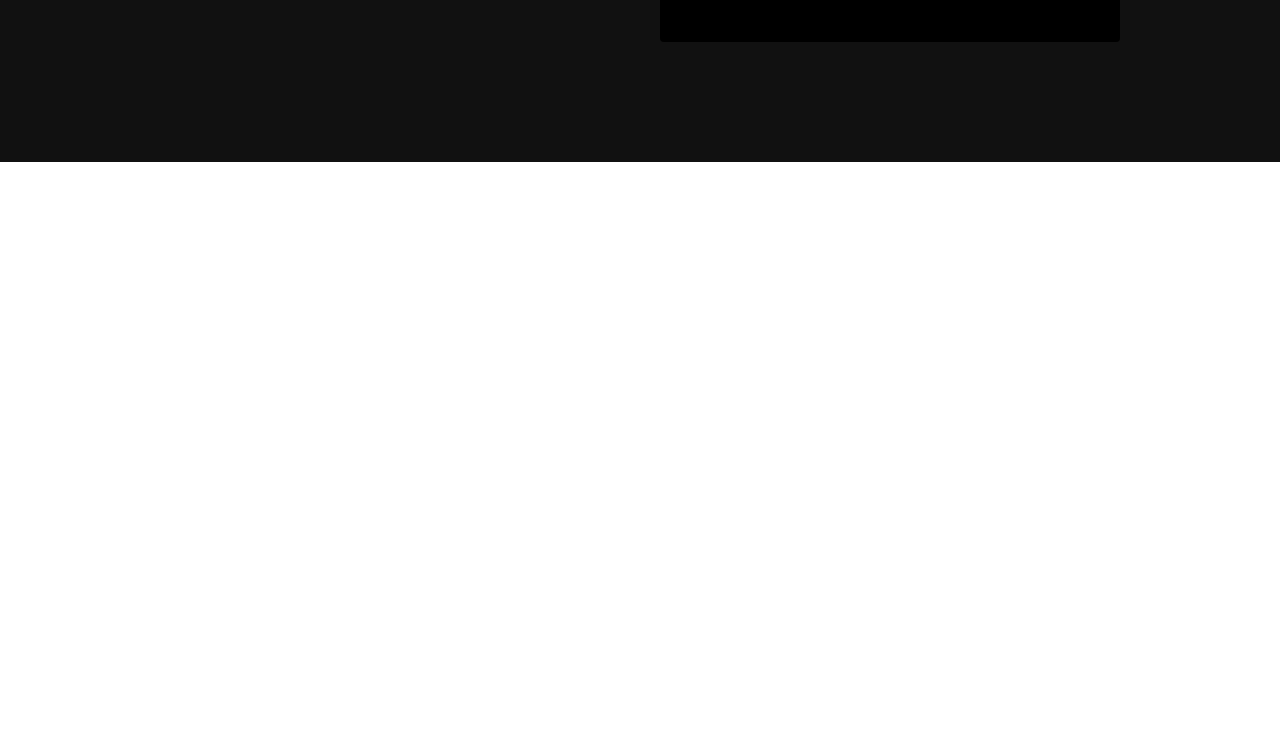
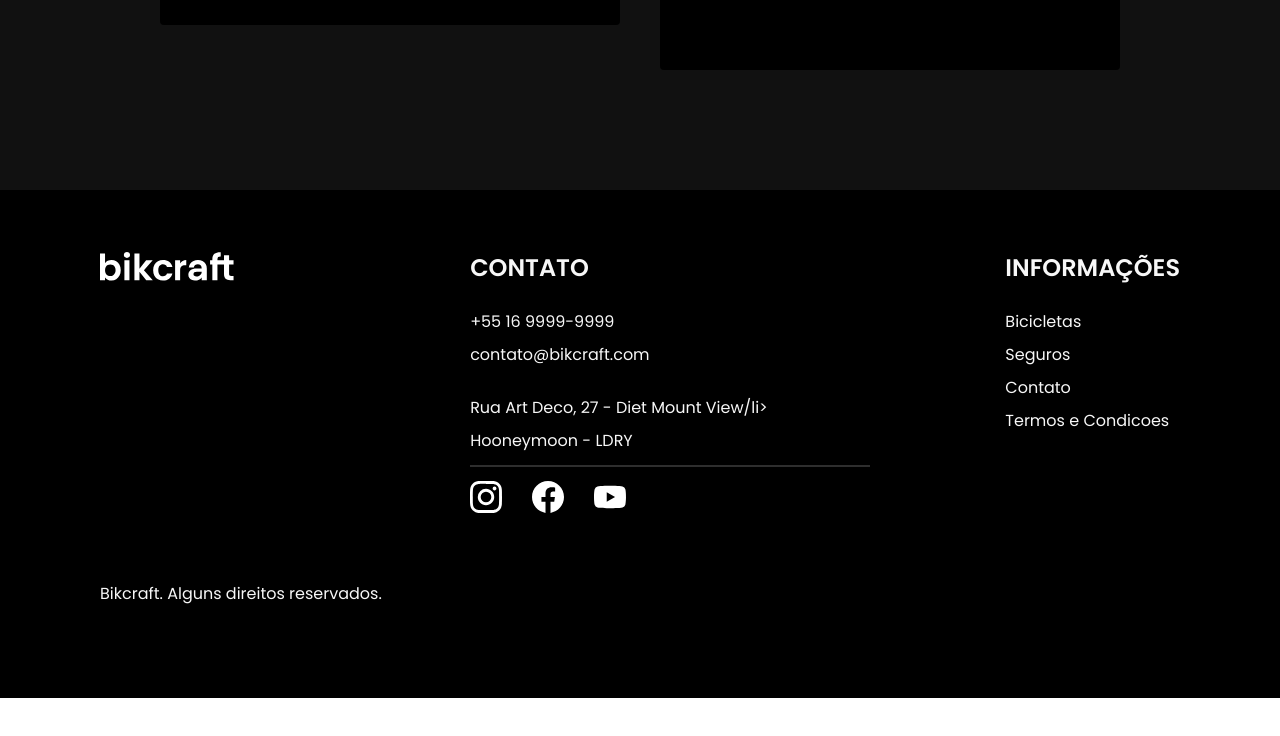
Before and after one commit to Coding-Ayko/Bikcraft-Completo, a plain HTML site: page index.html in a window 1280 px wide. Shown: the part 4654-5390 px from the top of the page. Drawn offline with Linux system fonts and the light colour scheme.

Commit message:
Começo da implementação do footer

```diff
--- /dev/null
+++ b/CSS/Home/footer.css
@@ -0,0 +1,49 @@
+.footer-bg {
+  background-color: var(--cor-12);
+}
+
+.footer {
+  color: var(--cor-1);
+  display: grid;
+  grid-template-columns: 2fr 3fr 1fr;
+  padding: 60px;
+  gap: 40px;
+}
+
+.contato{
+  position: relative;
+}
+
+.contato h2,
+.informacoes h2 {
+  margin-bottom: 24px;
+}
+
+.contato li,
+.informacoes li {
+  margin-bottom: 8px;
+}
+
+.contato ul {
+  padding-bottom: 20px;
+}
+
+.redes {
+  display: flex;
+  gap: 30px;
+}
+
+.redes img {
+  width: 32px;
+  height: 32px;
+}
+
+.contato::before{
+  content: "";
+  display: block;
+  width: 400px;
+  height: 2px;
+  background-color: var(--cor-10);
+  position: absolute;
+  top: 215px;
+}
--- a/CSS/Home/seguros.css
+++ b/CSS/Home/seguros.css
@@ -11,7 +11,7 @@
   padding: 60px 60px;
 
   display: grid;
-  grid-template-columns: 1fr 1fr;
+  grid-template-columns: 1fr 1fr ;
   gap: 40px;
   align-items: center;
 }
@@ -19,7 +19,7 @@
 .prata-lista,
 .ouro-lista {
   background-color: var(--cor-12);
-  padding: 32px 32px 32px 60px;
+  padding:  32px 32px 60px 60px;
   display: grid;
   grid-template-columns: 1fr auto;
   border-radius: 4px 4px;
--- a/CSS/style.css
+++ b/CSS/style.css
@@ -14,6 +14,7 @@
 @import url(../CSS/Home/parceiros.css);
 @import url(./Home/depoimento.css);
 @import url(./Home/seguros.css);
+@import url(./Home/footer.css);
 
 /* Bicicletas */
 @import url(./Bicicletas/Bicicletas-lista.css);
--- a/index.html
+++ b/index.html
@@ -164,8 +164,46 @@
         </div>
       </div>
     </div>
+  </article>
 
-  </article>
+  <footer class="footer-bg">
+    <div class="footer container">
+      <div>
+        <a href="./index.html"><img src="./img/bikcraft.svg" alt="Bikcraft"></a>
+      </div>
+
+      <div class="contato">
+        <h2>CONTATO</h2>
+        <ul class="contato-item">
+          <li>+55 16 9999-9999</li>
+          <li>contato@bikcraft.com</li>
+        </ul>
+
+        <ul class="endereco">
+          <li>Rua Art Deco, 27 - Diet Mount View/li>
+          <li> Hooneymoon - LDRY</li>
+        </ul>
+
+        <ul class="redes">
+          <li><img src="./img/redes/instagram.svg" alt="logo instagram"></li>
+          <li><img src="./img/redes/facebook.svg" alt="logo facebook"></li>
+          <li><img src="./img/redes/youtube.svg" alt="logo youtube"></li>
+        </ul>
+      </div>
+
+      <div class="informacoes">
+        <h2>INFORMAÇÕES</h2>
+        <ul>
+          <li><a href="./bicicletas.html">Bicicletas</a></li>
+          <li><a href="./seguros.html">Seguros</a></li>
+          <li><a href="./contato.html">Contato</a></li>
+          <li><a href="./termosecondicoes.html">Termos e Condicoes</a></li>
+        </ul>
+      </div>
+
+      <p>Bikcraft. Alguns direitos reservados. </p>
+    </div>
+  </footer>
 </body>
 
 </html>
```
